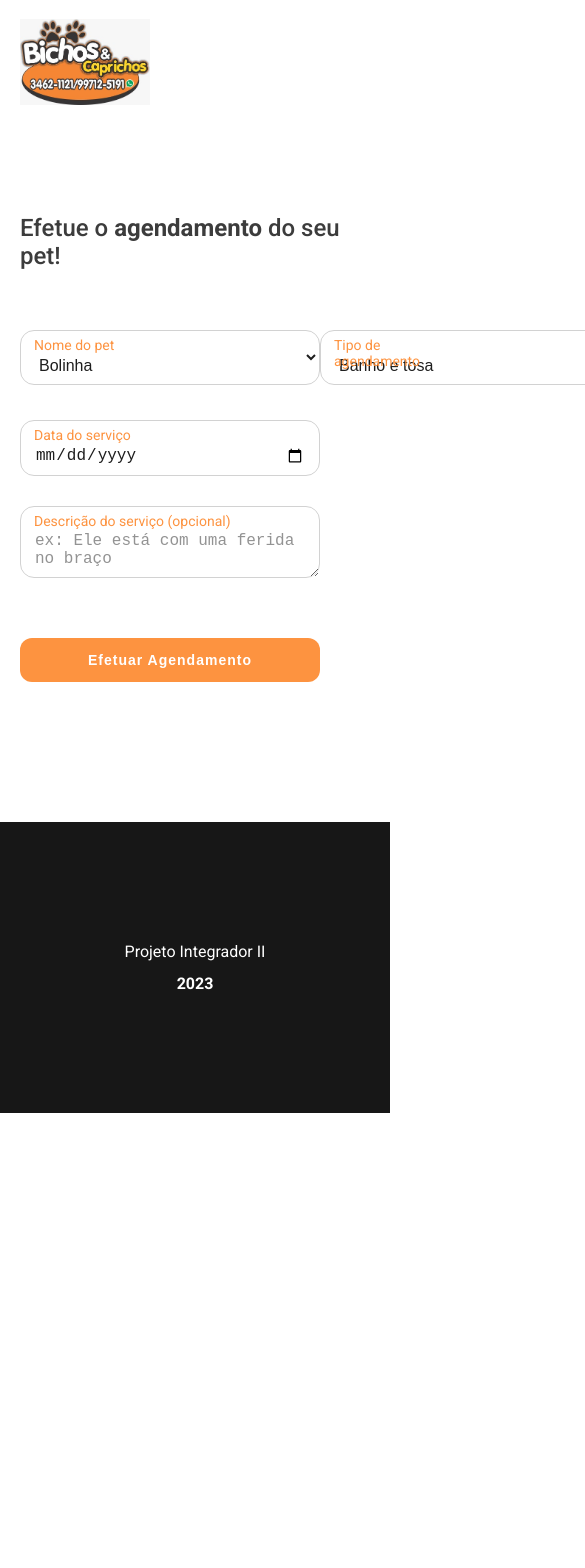
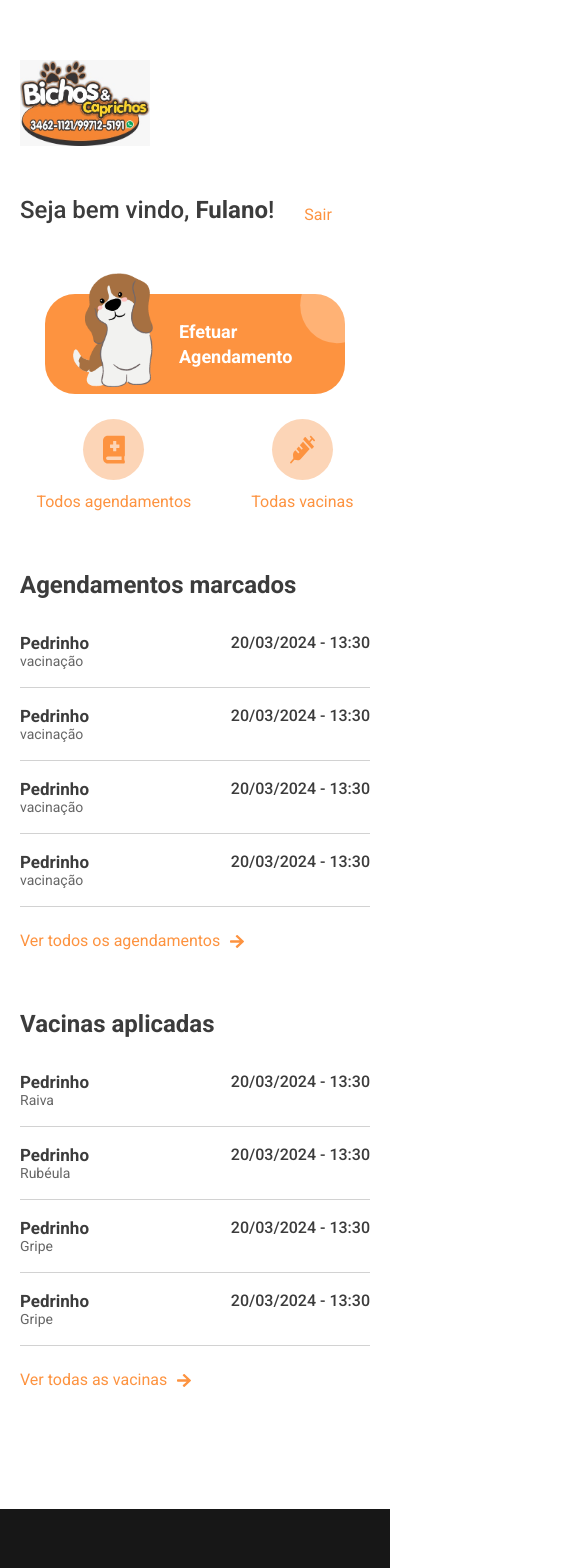
Before and after one commit to jonatasbaldan/projeto-integrador-ii, an Angular app: page / in a window 390 px wide. Shown: the top 1568 px of the page, 585 px wide, since content can reach past the window. Before the commit the page ends 1113 px from the top, so only its background shows below. Built offline with nearby package versions, Linux system fonts and the light colour scheme.

Commit message:
Separado as tabelas para o desktop e para o mobile

```diff
--- a/src/app/app.component.html
+++ b/src/app/app.component.html
@@ -1,2 +1,2 @@
-<app-make-schedule></app-make-schedule>
+<app-home></app-home>
 <router-outlet></router-outlet>
--- a/src/app/app.module.ts
+++ b/src/app/app.module.ts
@@ -14,6 +14,7 @@ import { SearchInputComponent } from './components/search-input/search-input.com
 import { VaccinesComponent } from './components/pages/vaccines/vaccines.component';
 import { CompanyMenuComponent } from './components/company-menu/company-menu.component';
 import { MakeScheduleComponent } from './components/pages/make-schedule/make-schedule.component';
+import { SmallTableMobileComponent } from './components/small-table-mobile/small-table-mobile.component';
 
 @NgModule({
   declarations: [
@@ -28,7 +29,8 @@ import { MakeScheduleComponent } from './components/pages/make-schedule/make-sch
     SearchInputComponent,
     VaccinesComponent,
     CompanyMenuComponent,
-    MakeScheduleComponent
+    MakeScheduleComponent,
+    SmallTableMobileComponent
   ],
   imports: [
     BrowserModule,
--- a/src/app/components/pages/home/home.component.css
+++ b/src/app/components/pages/home/home.component.css
@@ -5,3 +5,9 @@
 .section {
   margin-top: 40px;
 }
+
+@media screen and (max-width: 768px) {
+  .vaccines {
+    margin-top: 60px;
+  }
+}
--- a/src/app/components/pages/home/home.component.html
+++ b/src/app/components/pages/home/home.component.html
@@ -1,6 +1,7 @@
 <header class="header"><app-header></app-header></header>
-<section class="section">
+<section class="section schedules">
   <app-small-table
+    *ngIf="isDesktop"
     title="Agendamentos marcados"
     heads-name="['nome', 'tipo de agendamento', 'data']"
     rows="[['Pedrinho', 'vacinação', '20/03/2024 - 13:30'],
@@ -10,10 +11,22 @@
     link="https://"
     link-name="Ver todos os agendamentos"
   ></app-small-table>
+
+  <app-small-table-mobile
+    *ngIf="isMobile"
+    title="Agendamentos marcados"
+    rows="[['Pedrinho', 'vacinação', '20/03/2024 - 13:30'],
+['Pedrinho', 'vacinação', '20/03/2024 - 13:30'],
+['Pedrinho', 'vacinação', '20/03/2024 - 13:30'],
+['Pedrinho', 'vacinação', '20/03/2024 - 13:30']]"
+    link="https://"
+    link-name="Ver todos os agendamentos"
+  ></app-small-table-mobile>
 </section>
 
-<section class="section">
+<section class="section vaccines">
   <app-small-table
+    *ngIf="isDesktop"
     title="Vacinas aplicadas"
     heads-name="['nome', 'tipo de vacina', 'data']"
     rows="[['Pedrinho', 'Raiva', '20/03/2024 - 13:30'],
@@ -23,4 +36,15 @@ link-name="Ver todos os agendamentos"
     link="https://"
     link-name="Ver todas as vacinas"
   ></app-small-table>
+
+  <app-small-table-mobile
+    *ngIf="isMobile"
+    title="Vacinas aplicadas"
+    rows="[['Pedrinho', 'Raiva', '20/03/2024 - 13:30'],
+['Pedrinho', 'Rubéula', '20/03/2024 - 13:30'],
+['Pedrinho', 'Gripe', '20/03/2024 - 13:30'],
+['Pedrinho', 'Gripe', '20/03/2024 - 13:30']]"
+    link="https://"
+    link-name="Ver todas as vacinas"
+  ></app-small-table-mobile>
 </section>
--- a/src/app/components/pages/home/home.component.ts
+++ b/src/app/components/pages/home/home.component.ts
@@ -1,10 +1,23 @@
-import { Component } from '@angular/core';
+import { Component, HostListener, OnInit } from '@angular/core';
 
 @Component({
   selector: 'app-home',
   templateUrl: './home.component.html',
-  styleUrls: ['./home.component.css']
+  styleUrls: ['./home.component.css'],
 })
-export class HomeComponent {
+export class HomeComponent implements OnInit {
+  isDesktop = false;
+  isMobile = false;
 
+  @HostListener('window:resize', ['$event'])
+  ngOnInit(): void {
+    this.isDesktop = window.innerWidth >= 768;
+    this.isMobile = window.innerWidth < 768;
+  }
+
+  @HostListener('window:resize', ['$event'])
+  onResize(event: any) {
+    this.isDesktop = window.innerWidth >= 768;
+    this.isMobile = window.innerWidth < 768;
+  }
 }
--- a/src/app/components/section.css
+++ b/src/app/components/section.css
@@ -9,7 +9,7 @@
   border-radius: 30px;
 }
 
-@media screen and (max-width: 425px) {
+@media screen and (max-width: 768px) {
   .section {
     background-color: inherit;
     margin: 0;
--- /dev/null
+++ b/src/app/components/small-table-mobile/small-table-mobile.component.css
@@ -0,0 +1,35 @@
+.section {
+  margin: 0 20px;
+}
+
+.title {
+  margin-bottom: 16px;
+}
+
+.table {
+  display: flex;
+  justify-content: space-between;
+  border-bottom: solid 1px var(--gray);
+  padding: 18px 0;
+}
+
+.name {
+  font-size: 17px;
+  font-weight: 600;
+}
+
+.type {
+  font-size: 14px;
+  color: #666666;
+}
+
+.data {
+  font-weight: 500;
+}
+
+.link {
+  display: flex;
+  align-items: center;
+  gap: 10px;
+  margin-top: 24px;
+}
--- /dev/null
+++ b/src/app/components/small-table-mobile/small-table-mobile.component.html
@@ -0,0 +1,13 @@
+<section class="section">
+  <h2 class="title">{{ title }}</h2>
+  <div class="table" *ngFor="let row of rows">
+    <div class="info">
+      <p class="name">{{ row[0] }}</p>
+      <p class="type">{{ row[1] }}</p>
+    </div>
+    <div class="data">{{ row[2] }}</div>
+  </div>
+  <a [href]="link" class="link"
+    >{{ linkName }}<img class="svg" src="../../../assets/arrow.svg"
+  /></a>
+</section>
--- /dev/null
+++ b/src/app/components/small-table-mobile/small-table-mobile.component.ts
@@ -0,0 +1,44 @@
+import { Component, Input, OnInit } from '@angular/core';
+
+@Component({
+  selector: 'app-small-table-mobile',
+  templateUrl: './small-table-mobile.component.html',
+  styleUrls: ['./small-table-mobile.component.css'],
+})
+export class SmallTableMobileComponent implements OnInit {
+  @Input()
+  title: String = '';
+
+  @Input({
+    required: true,
+    transform: (value: string) => {
+      let valuesTemp: string[] = value
+        .substring(1, value.length - 1)
+        .replaceAll("'", '')
+        .split('],');
+
+      return valuesTemp.map((v) =>
+        v
+          .substring(1, value.length - 1)
+          .trim()
+          .replace('[', '')
+          .replace(']', '')
+          .split(', ')
+      );
+    },
+  })
+  rows: string[][] = [];
+
+  @Input({ required: true })
+  link: string = '';
+
+  @Input({
+    alias: 'link-name',
+    required: true,
+  })
+  linkName: string = '';
+
+  constructor() {}
+
+  ngOnInit(): void {}
+}
--- a/src/styles.css
+++ b/src/styles.css
@@ -1,11 +1,11 @@
 /* You can add global styles to this file, and also import other style files */
 
-@import url('https://fonts.googleapis.com/css2?family=Roboto:wght@400;500;700&display=swap');
+@import url("https://fonts.googleapis.com/css2?family=Roboto:wght@400;500;700&display=swap");
 
 :root {
-  --orange: #FD9340;
+  --orange: #fd9340;
   --white: white;
-  --gray: #D2D2D2;
+  --gray: #d2d2d2;
 }
 
 * {
@@ -20,21 +20,20 @@ a {
 }
 
 body {
-  background-image: url('./assets/pattern_small.png');
-  background-color: #F6F6F6;
+  background-image: url("./assets/pattern_small.png");
+  background-color: #f6f6f6;
   background-repeat: repeat;
   background-position: left bottom;
-  font-family: 'Roboto', sans-serif;
+  font-family: "Roboto", sans-serif;
   color: #3c3c3c;
 }
 
-@media screen and (max-width: 425px) {
+@media screen and (max-width: 768px) {
   body {
     background: none;
     background-color: white;
   }
 }
-
 
 .bold {
   font-weight: 700;
@@ -47,7 +46,9 @@ body {
   margin-top: 120px;
 }
 
-.footer, .footer__copyright, .footer__year {
+.footer,
+.footer__copyright,
+.footer__year {
   color: white;
   text-align: center;
 }
```
Also changed, not shown: 1 other file (tests, documents, lock files or other folders). Lines whose indentation alone changed are shown as unchanged.
